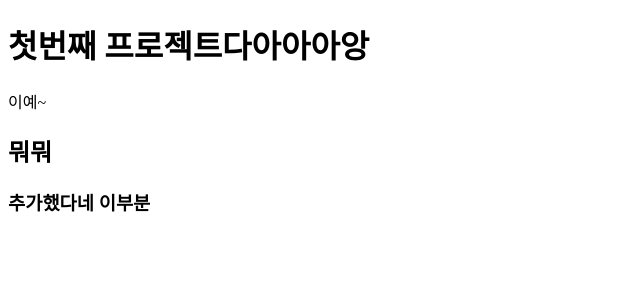
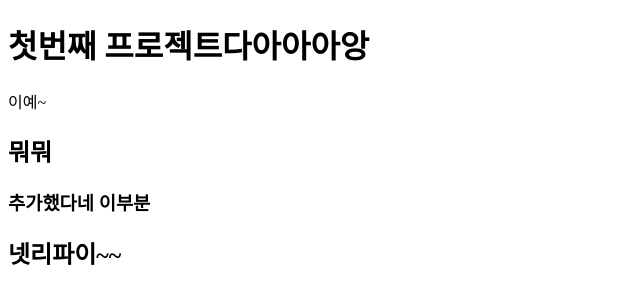
Before and after one commit to ksh37550/first-project, a plain HTML site: page index.html in a window 1280 px wide. Shown: the whole page, without its empty margins (0-640 px from the left). Drawn offline with Linux system fonts and the light colour scheme.

Commit message:
add new sentence

```diff
--- a/index.html
+++ b/index.html
@@ -12,5 +12,6 @@
     <p>이예~</p>
     <h2>뭐뭐</h2>
     <h3>추가했다네 이부분</h3>
+    <h2>넷리파이~~</h2>
   </body>
 </html>
```
